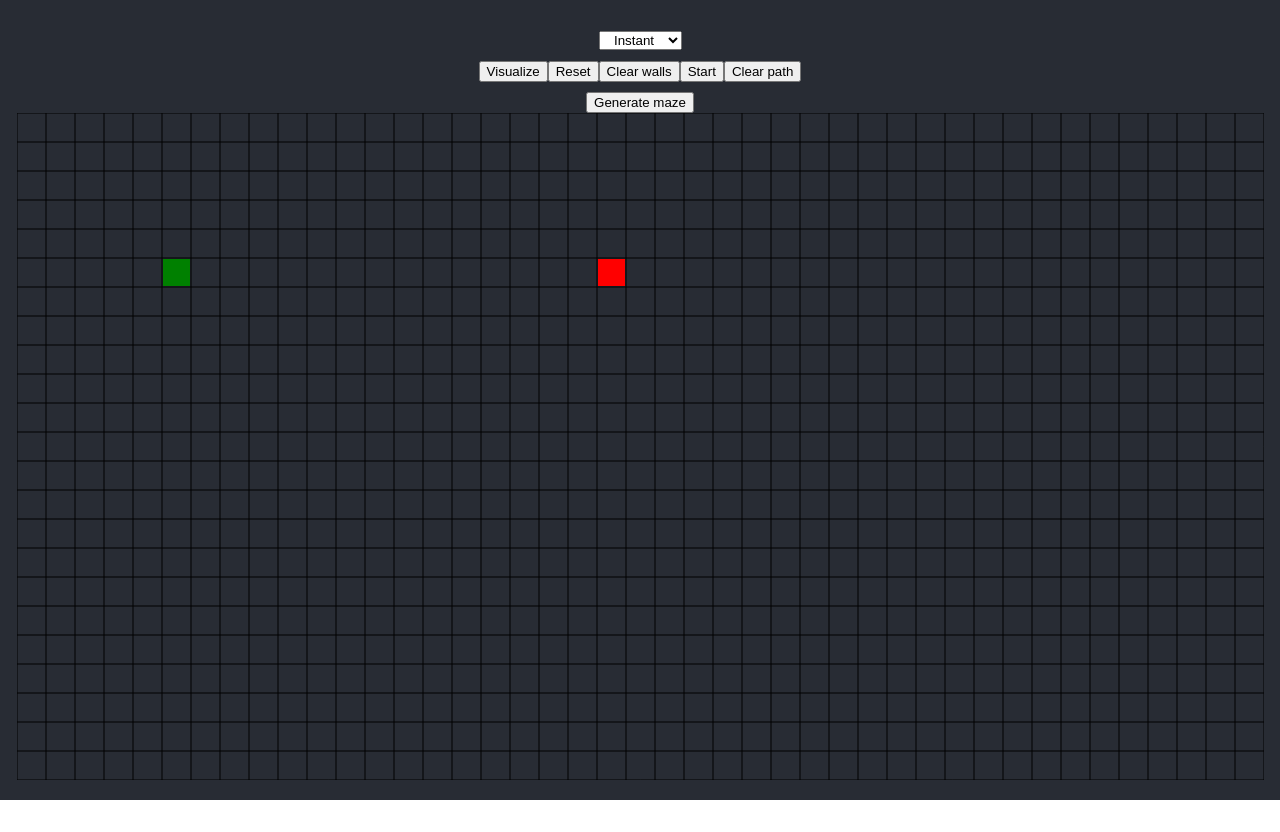
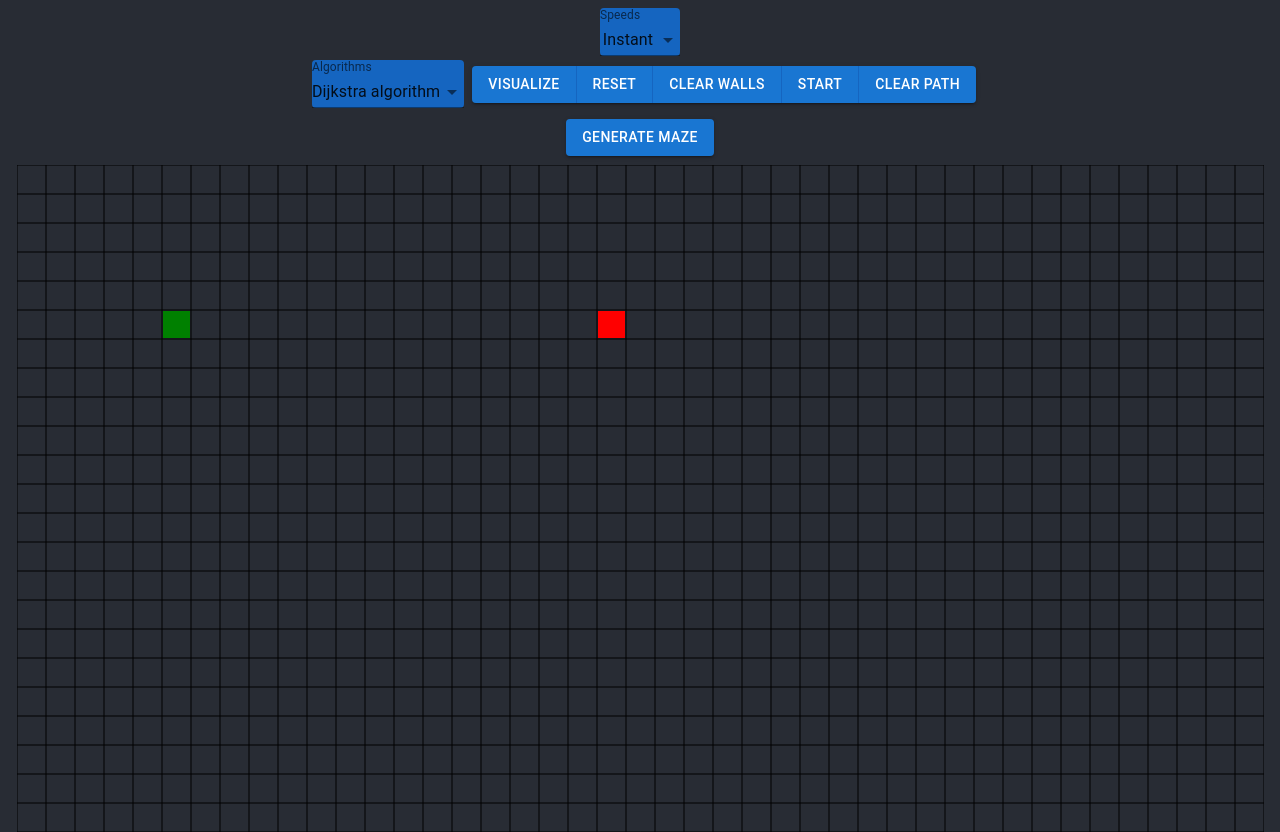
Before and after one commit to tddebart/better-pathfinding-visualizer, a React (Create React App) app: page / in a window 1280 px wide. Before the commit the page ends 800 px from the top, so only its background shows below. Built offline with nearby package versions, Linux system fonts and the light colour scheme.

Commit message:
made ui look better

```diff
--- a/src/Visualizer/visualizer.css
+++ b/src/Visualizer/visualizer.css
@@ -4,3 +4,11 @@
     /*border-right: 2px solid #14161a;*/
     /*border-bottom: 2px solid #14161a;*/
 }
+.MuiFormControl-root {
+    background: #1565c0;
+    border-radius: 4px;
+}
+
+.customSelect {
+    transform: translateY(-25%)
+}
--- a/src/Visualizer/visualizer.jsx
+++ b/src/Visualizer/visualizer.jsx
@@ -4,6 +4,7 @@ import {dijkstra, getNodesInShortestPathOrder} from '../algorithms/dijkstra'
 import {recursiveDivisionMaze} from '../mazeAlgorithms/recursive'
 import 'rc-slider/assets/index.css';
 import Rainbow from 'rainbowvis.js'
+import {ButtonGroup, Button, Select, MenuItem, InputLabel, FormControl} from "@mui/material";
 
 const resolution = 29
 let width = getWidth()
@@ -25,7 +26,7 @@ let speed = 0;
 const FRAMES_PER_SECOND = 60;  // Valid values are 60,30,20,15,10...
 // set the mim time to render the next frame
 const FRAME_MIN_TIME = (1000/60) * (60 / FRAMES_PER_SECOND) - (1000/60) * 0.5;
-var lastFrameTime = 0;  // the last frame time
+let lastFrameTime = 0;  // the last frame time
 
 let lastMousePos = {x:0,y:0}
 
@@ -521,28 +522,44 @@ export default class Visualizer extends Component {
                 {/*    </>*/}
                 {/*</div>*/}
                 <div>
-                    <select id={"speed"} defaultValue={"0"} style={{textAlign: 'center'}} onChange={() => {
-                        const select = document.getElementById('speed');
-                        speed = select.options[select.selectedIndex].value
-                        console.log(select.options[select.selectedIndex].value)
-                    }}>
-                        <option value="80">Slow</option>
-                        <option value="30">Fast</option>
-                        <option value="15">Faster</option>
-                        <option value="5">Extra Fast</option>
-                        <option value="0">Instant</option>
-                    </select>
+                    <FormControl variant={'standard'} sx={{ m: 1, minWidth: 80 }}>
+                        <InputLabel id="demo-simple-select-label">Speeds</InputLabel>
+                        <Select id={"speed"} defaultValue={"0"} style={{textAlign: 'center'}} onChange={(event) => {
+                            speed = event.target.value;
+                            console.log( event.target.value)
+                        }}>
+                            <MenuItem value="80">Slow</MenuItem>
+                            <MenuItem value="30">Fast</MenuItem>
+                            <MenuItem value="15">Faster</MenuItem>
+                            <MenuItem value="5">Extra Fast</MenuItem>
+                            <MenuItem value="0">Instant</MenuItem>
+                        </Select>
+                    </FormControl>
                 </div>
                 <div>
-                    <button onClick={() => this.visualizeDijkstra()}>Visualize</button>
-                    <button onClick={() => this.fullReset()}>Reset</button>
-                    <button onClick={() => this.resetWalls()}>Clear walls</button>
-                    <button onClick={() => this.showStart()}>Start</button>
-                    <button onClick={() => this.clearVisualization()}>Clear path</button>
+                    <FormControl className={"customSelect"} variant={'standard'} sx={{ m: 1, minWidth: 80 }}>
+                        <InputLabel id="demo-simple-select-label">Algorithms</InputLabel>
+                        <Select
+                            labelId="demo-simple-select-label"
+                            id="demo-simple-select"
+                            label="Algorithms"
+                            defaultValue={0}
+                        >
+                                <MenuItem value={0}>Dijkstra algorithm</MenuItem>
+                                <MenuItem value={1}>C* algorithm</MenuItem>
+                        </Select>
+                    </FormControl>
+                    <ButtonGroup variant="contained">
+                        <Button onClick={() => this.visualizeDijkstra()}>Visualize</Button>
+                        <Button onClick={() => this.fullReset()}>Reset</Button>
+                        <Button onClick={() => this.resetWalls()}>Clear walls</Button>
+                        <Button onClick={() => this.showStart()}>Start</Button>
+                        <Button onClick={() => this.clearVisualization()}>Clear path</Button>
+                    </ButtonGroup>
                 </div>
-                <div>
-                    <button onClick={() => this.visualizeMaze()}>Generate maze</button>
-                </div>
+                <ButtonGroup variant="contained" style={{transform: "translateY(-25%)"}}>
+                    <Button onClick={() => this.visualizeMaze()}>Generate maze</Button>
+                </ButtonGroup>
                 <canvas
                     id={"canvas"}
                     // onClick={(e) =>  this.calculateWall(e)}
```
Also changed, not shown: package.json (+8 -1 lines), 1 other file (tests, documents, lock files or other folders).
